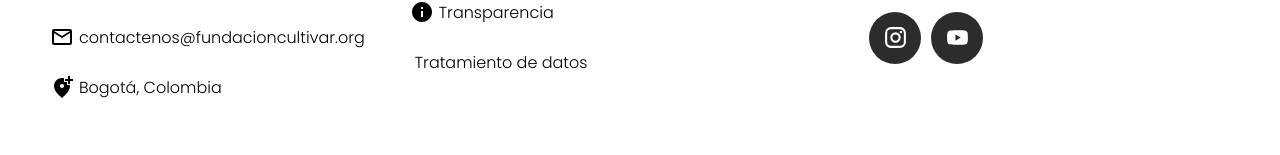
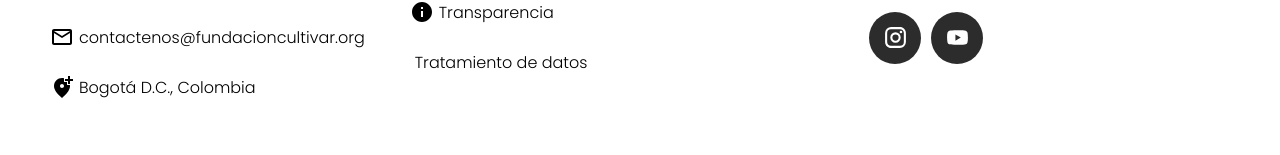
Before and after one commit to nelda-perez/fundacioncultipva-t, a React (Vite) app: page / in a window 1280 px wide. Shown: the part 1658-1813 px from the top of the page. Built offline with nearby package versions, Linux system fonts and the light colour scheme; a web font is replaced by a local one.

Commit message:
Change item footer!

```diff
--- a/src/components/Footer/Footer.jsx
+++ b/src/components/Footer/Footer.jsx
@@ -24,7 +24,7 @@ function footer() {
             <ItemFooter
               icon="address"
               link=""
-              content="Bogotá, Colombia"
+              content="Bogotá D.C., Colombia"
             />
           </div>
           <div className="containerItems">
```
